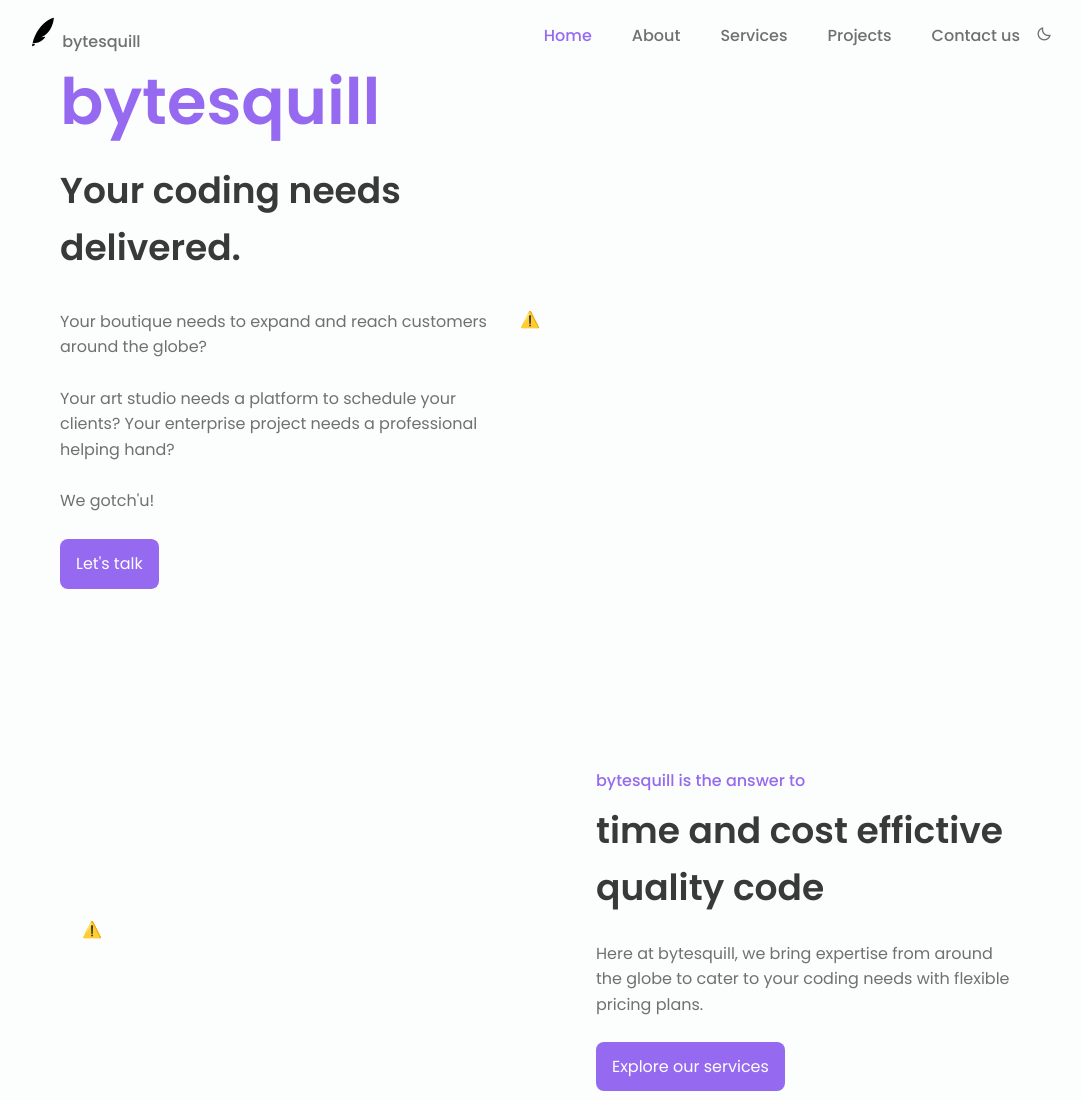
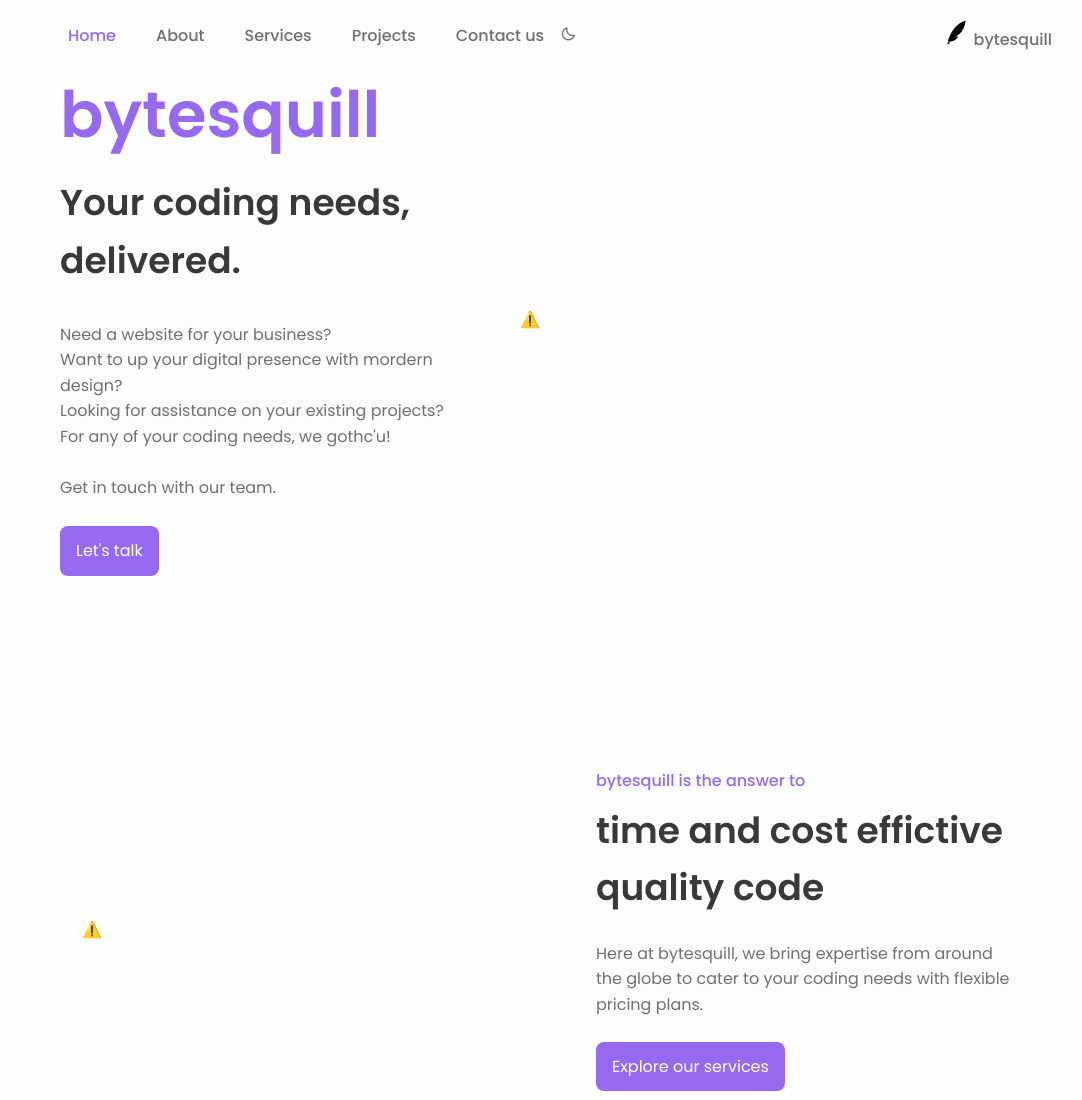
Before and after one commit to bytesquill/home, a plain HTML site: page index.html in a window 1280 px wide. Shown: the top 1100 px of the page, without its empty margins (100-1182 px from the left). Drawn offline with nearby package versions, Linux system fonts and the light colour scheme; no server answers.

Commit message:
Fixing top banner

```diff
--- a/index.html
+++ b/index.html
@@ -23,7 +23,6 @@
         <!--========== HEADER ==========-->
         <header class="l-header" id="header">
             <nav class="nav bd-container">
-                <a href="#" class="nav__logo"><img style="max-height: 30px;" src='assets/img/feather-pen.svg'/>  bytesquill</a>
 
                 <div class="nav__menu" id="nav-menu">
                     <ul class="nav__list">
@@ -31,7 +30,7 @@
                         <li class="nav__item"><a href="#about" class="nav__link">About</a></li>
                         <li class="nav__item"><a href="#services" class="nav__link">Services</a></li>
                         <li class="nav__item"><a href="#menu" class="nav__link">Projects</a></li>
-                        <li class="nav__item"><a href="#contact" class="nav__link">Contact us  </a></li>
+                        <li class="nav__item"><a href="#contact" class="nav__link">Contact us</a></li>
 
                         <li><i class='bx bx-moon change-theme' id="theme-button"></i></li>
                     </ul>
@@ -41,7 +40,7 @@
                     <i class='bx bx-menu'></i>
                 </div>
 
-
+                <a href="#" class="nav__logo"><img class="logo__svg" style="max-height: 25px;" src='assets/img/feather-pen.svg'/>  bytesquill</a>
             </nav>
         </header>
 
@@ -51,10 +50,11 @@
                 <div class="home__container bd-container bd-grid">
                     <div class="home__data">
                         <h1 class="home__title">bytesquill</h1>
-                        <h2 class="home__subtitle">Your coding needs <br> delivered.</h2>
-                        <p>Your boutique needs to expand and reach customers around the globe?<br><br>Your art studio needs a platform to schedule your clients? Your enterprise project needs a professional helping hand? <br><br>We gotch'u!<br><br></p>
-                        <a href="mailto:fenali@bytesquill.com?subject=Hi, bysquill!" class="button">Let's talk</a>
+                        <h2 class="home__subtitle">Your coding needs,<br>delivered.</h2>
+                        <p>Need a website for your business? <br> Want to up your digital presence with mordern design? <br>Looking for assistance on your existing projects? <br> For any of your coding needs, we gothc'u! <br><br>Get in touch with our team.<br><br></p>
+                        <a href="mailto:fenali@bytesquill.com?subject=Hi, bysquill!" class="button"> Let's talk </a>
                     </div>
+
                     <div class="home__img">
                         <lottie-player src="https://assets1.lottiefiles.com/packages/lf20_w0jj5msg.json"  background="transparent"  speed="0.6"  style="width: 300px; height: 300px;" loop autoplay></lottie-player>
                     </div>
```
